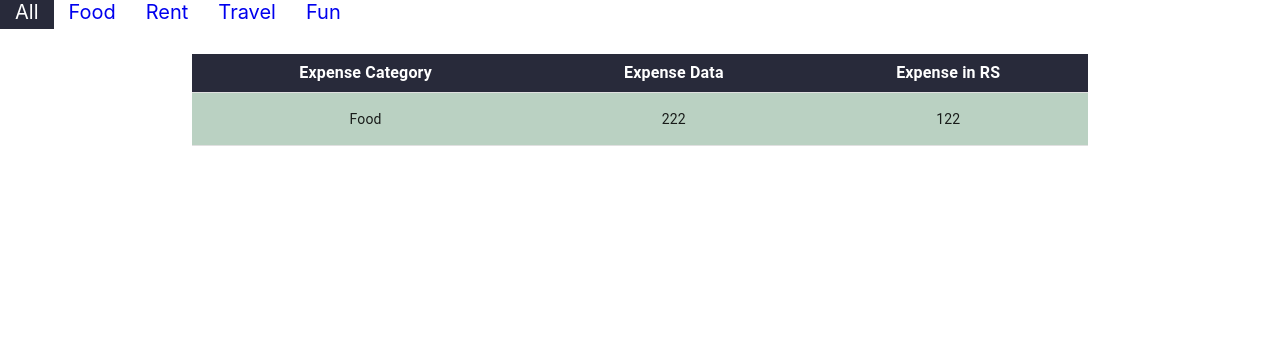
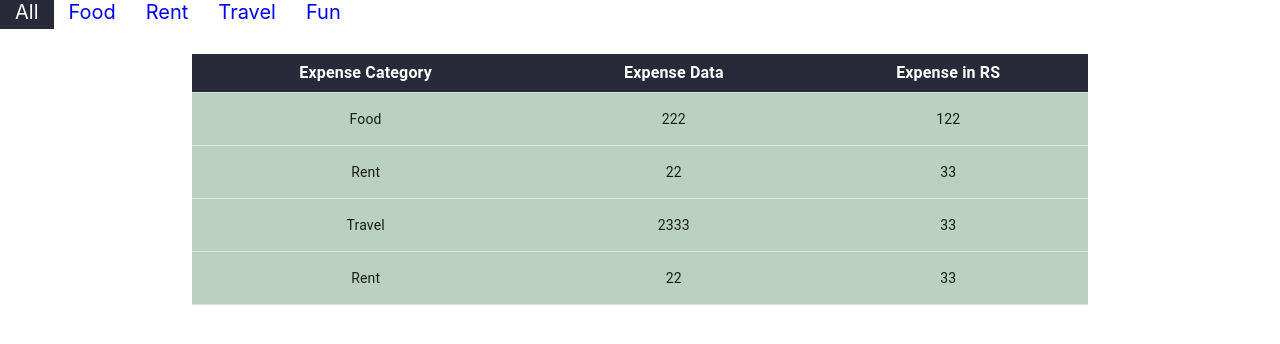
Before and after one commit to sachinrao-dev/budget-tracker-react-typescript, a React (Create React App) app: page / in a window 1280 px wide. Shown: the top 344 px of the page. Built offline with nearby package versions, Linux system fonts and the light colour scheme; the HTML template or start-up script is replaced by a standard one.

Commit message:
finished all aexpense

```diff
--- a/src/Components/Expense/AllExpense.tsx
+++ b/src/Components/Expense/AllExpense.tsx
@@ -18,10 +18,19 @@ type ItemType = {
     { expenseCategory: string,
       date: string,
       amount: number,}[],
-
+  travel:{
+        expenseCategory: "Travel",
+        date: "2333",
+        amount: 33,
+      }[],
+      fun:{
+        expenseCategory: "Fun",
+        date: "23",
+        amount: 22,
+      }[],
 }
 
-type FoodsType = {
+type ExpenseType = {
   expenseCategory: string,
   date: string,
   amount: number,}
@@ -50,11 +59,38 @@ function AllExpense(){
           </TableHead>
           <TableBody>
             {allExpense.map((item:ItemType)=>(
-              item.food.map((foods: FoodsType)=>(
+              item.food.map((foods: ExpenseType)=>(
                 <TableRow>
                   <TableCell>{foods.expenseCategory}</TableCell>
                   <TableCell>{foods.date}</TableCell>
                   <TableCell>{foods.amount}</TableCell>
+                </TableRow>
+              ))
+            ))}
+            {allExpense.map((item:ItemType)=>(
+              item.rent.map((rents: ExpenseType)=>(
+                <TableRow>
+                  <TableCell>{rents.expenseCategory}</TableCell>
+                  <TableCell>{rents.date}</TableCell>
+                  <TableCell>{rents.amount}</TableCell>
+                </TableRow>
+              ))
+            ))}
+            {allExpense.map((item:ItemType)=>(
+              item.travel.map((travels: ExpenseType)=>(
+                <TableRow>
+                  <TableCell>{travels.expenseCategory}</TableCell>
+                  <TableCell>{travels.date}</TableCell>
+                  <TableCell>{travels.amount}</TableCell>
+                </TableRow>
+              ))
+            ))}
+            {allExpense.map((item:ItemType)=>(
+              item.rent.map((fun: ExpenseType)=>(
+                <TableRow>
+                  <TableCell>{fun.expenseCategory}</TableCell>
+                  <TableCell>{fun.date}</TableCell>
+                  <TableCell>{fun.amount}</TableCell>
                 </TableRow>
               ))
             ))}
```
